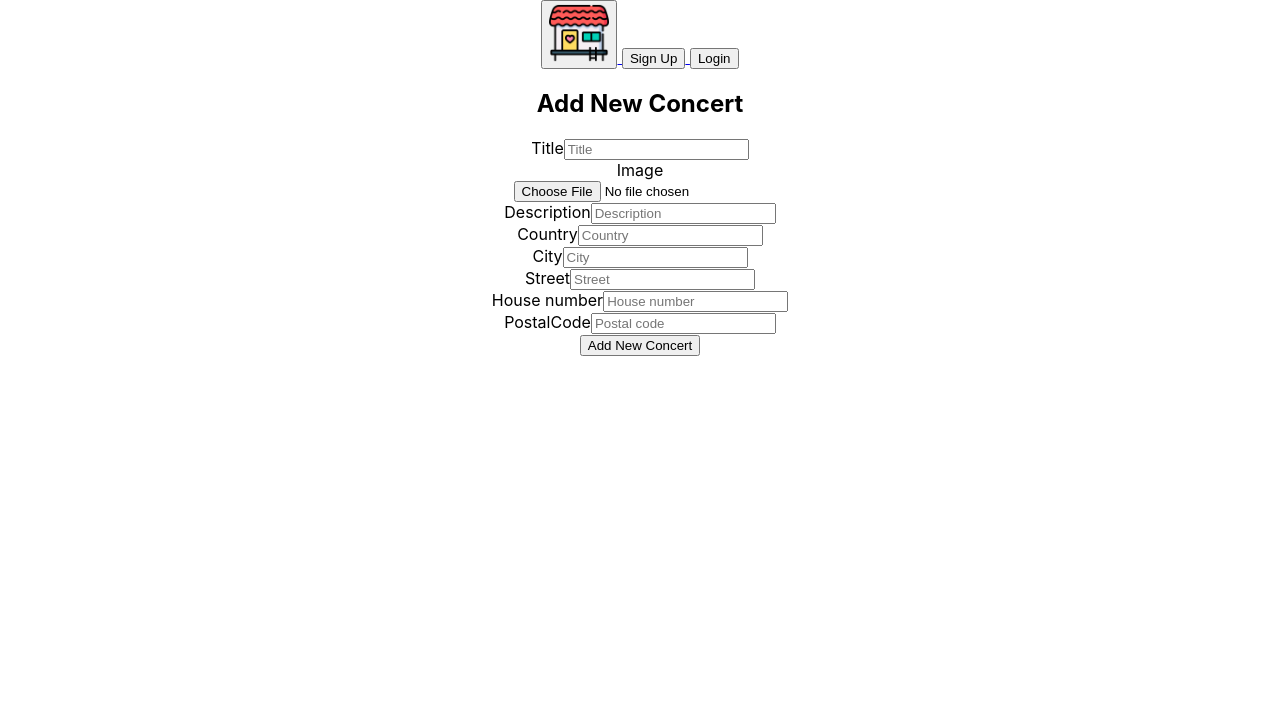
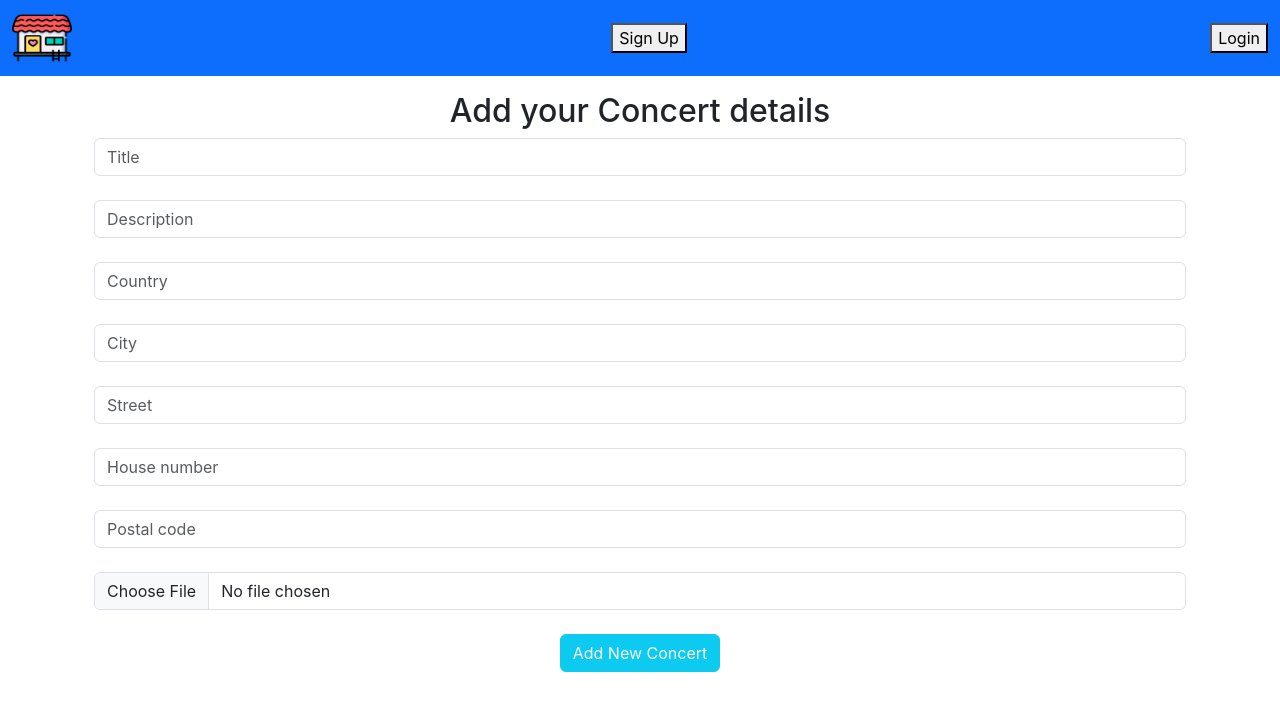
Before and after one commit to Iry-Javi/Music-Vibe-Client, a React (Create React App) app: page /addconcerts in a window 1280 px wide. Shown: the top 710 px of the page. Built offline with nearby package versions, Linux system fonts and the light colour scheme.

Commit message:
edit end add

```diff
--- a/public/index.html
+++ b/public/index.html
@@ -26,7 +26,7 @@
       Learn how to configure a non-root public URL by running `npm run build`.
     -->
     <title>React App</title>
-    <!-- <link href="https://cdn.jsdelivr.net/npm/bootstrap@5.3.0-alpha1/dist/css/bootstrap.min.css" rel="stylesheet" integrity="sha384-GLhlTQ8iRABdZLl6O3oVMWSktQOp6b7In1Zl3/Jr59b6EGGoI1aFkw7cmDA6j6gD" crossorigin="anonymous"> -->
+    <link href="https://cdn.jsdelivr.net/npm/bootstrap@5.3.0-alpha1/dist/css/bootstrap.min.css" rel="stylesheet" integrity="sha384-GLhlTQ8iRABdZLl6O3oVMWSktQOp6b7In1Zl3/Jr59b6EGGoI1aFkw7cmDA6j6gD" crossorigin="anonymous">
   </head>
   <!-- <nav class="navbar bg-body-tertiary">
     <div class="container-fluid">
@@ -50,8 +50,8 @@
   <body>
     <noscript>You need to enable JavaScript to run this app.</noscript>
     <div id="root"></div>
-    <!-- <script src="https://cdn.jsdelivr.net/npm/@popperjs/core@2.11.6/dist/umd/popper.min.js" integrity="sha384-oBqDVmMz9ATKxIep9tiCxS/Z9fNfEXiDAYTujMAeBAsjFuCZSmKbSSUnQlmh/jp3" crossorigin="anonymous"></script>
-    <script src="https://cdn.jsdelivr.net/npm/bootstrap@5.3.0-alpha1/dist/js/bootstrap.min.js" integrity="sha384-mQ93GR66B00ZXjt0YO5KlohRA5SY2XofN4zfuZxLkoj1gXtW8ANNCe9d5Y3eG5eD" crossorigin="anonymous"></script> -->
+    <script src="https://cdn.jsdelivr.net/npm/@popperjs/core@2.11.6/dist/umd/popper.min.js" integrity="sha384-oBqDVmMz9ATKxIep9tiCxS/Z9fNfEXiDAYTujMAeBAsjFuCZSmKbSSUnQlmh/jp3" crossorigin="anonymous"></script>
+    <script src="https://cdn.jsdelivr.net/npm/bootstrap@5.3.0-alpha1/dist/js/bootstrap.min.js" integrity="sha384-mQ93GR66B00ZXjt0YO5KlohRA5SY2XofN4zfuZxLkoj1gXtW8ANNCe9d5Y3eG5eD" crossorigin="anonymous"></script>
     <!--
       This HTML file is a template.
       If you open it directly in the browser, you will see an empty page.
--- a/src/components/AddConcert.jsx
+++ b/src/components/AddConcert.jsx
@@ -3,8 +3,9 @@ import { useNavigate } from 'react-router-dom';
 import axios from 'axios';
 import {AuthContext} from "../context/auth.context"
 
+
 function NewConcert() {
-    const { concert, setConcert } = useContext(AuthContext);
+    const { concert} = useContext(AuthContext);
     const navigate = useNavigate();
     const [title, setTitle] = useState("");
     const [image, setImage] = useState("");
@@ -14,10 +15,9 @@ function NewConcert() {
     const [street, setStreet] = useState("");
     const [houseNumber, setHouseNumber] = useState("");
     const [postalCode, setPostalCode] = useState("");
+
     const handleFileUpload = (e) => {
-
         const uploadData = new FormData();
-
         uploadData.append("image", e.target.files[0]);
 
         axios.post(`${process.env.REACT_APP_API_URL}/api/upload`, uploadData)
@@ -35,6 +35,7 @@ function NewConcert() {
             title, image, description, country,
             city, street, postalCode, houseNumber
         }
+
         console.log({addConcert})
         axios
         .post(`${process.env.REACT_APP_API_URL}/api/concerts`, addConcert, { headers: { Authorization: `Bearer ${storedToken}`}})
@@ -42,61 +43,39 @@ function NewConcert() {
             setTitle(''); setImage(''); setDescription(''); setCountry(''); setCity(''); setStreet(''); setHouseNumber(''); setPostalCode('');
           navigate("/concerts");
         });
-        axios.put(`${process.env.REACT_APP_API_URL}/api/users`, {...concert, image})
-            .then((response)=> {
-                setConcert(response.data.updatedConcert);
-                setImage("")
-            })
-            .catch(err => console.error(err))
     };
 
     return (
     <div>
         <div className='container mt-3'>
-          <h2>Add New Concert</h2>
+          <h2>Add your Concert details</h2>
         <form onSubmit={handleSubmit}>
-            <div className="form-floating mb-3">
-            <label>Title</label>
-                <input type="text" value={title} onChange={(e)=> setTitle(e.target.value)} name="title" className="form-control" placeholder="Title"/>
-            </div>
-            <div className="form-floating mb-3">
-            <label>Image</label>
+
+                <input type="text" value={title} onChange={(e)=> setTitle(e.target.value)} name="title" className="form-control" placeholder='Title'/>
+                <br/>
+                <input type="text" value={description} onChange={(e)=> setDescription(e.target.value)} name="description" className="form-control" placeholder='Description'/>
+                <br/>
+                <input type="text" value={country} onChange={(e) => setCountry(e.target.value)} name="country" className="form-control" placeholder='Country'/>
+                <br/>
+                <input type="text" value={city} onChange={(e) => setCity(e.target.value)} name="city" className="form-control" placeholder='City'/>
+                <br/>
+                <input type="text" value={street} onChange={(e) => setStreet(e.target.value)} name="street" className="form-control" placeholder='Street'/>
+                <br/>
+                <input type="text" value={houseNumber} onChange={(e) => setHouseNumber(e.target.value)} name="house_number" className="form-control" placeholder='House number'/>
+                <br/>
+                <input type="text" value={postalCode} onChange={(e) => setPostalCode(e.target.value)} name="postal_code" className="form-control" placeholder='Postal code'/>
+                <br/>
+
                 {concert && concert.image && <img src={concert.image} alt={"concert_image"} style={{width: '80px', height: '80px'}} />}
                 <form onSubmit={handleSubmit}>
-                <input type="file" onChange={(e) => handleFileUpload(e)} />
+                <input type="file" onChange={(e) => handleFileUpload(e)} name="image" className="form-control" placeholder='Image'/>
                 </form>
-            </div>
-            <div className="form-floating mb-3">
-            <label>Description</label>
-                <input type="text" value={description} onChange={(e)=> setDescription(e.target.value)} name="description" className="form-control" placeholder="Description"/>
-            </div>
-            <div className="form-floating mb-3">
-            <label>Country</label>
-                <input type="text" value={country} onChange={(e) => setCountry(e.target.value)} name="country" className="form-control" placeholder="Country"/>
-            </div>
-            <div className="form-floating mb-3">
-            <label>City</label>
-                <input type="text" value={city} onChange={(e) => setCity(e.target.value)} name="city" className="form-control" placeholder="City"/>
-            </div>
-            <div className="form-floating mb-3">
-            <label>Street</label>
-                <input type="text" value={street} onChange={(e) => setStreet(e.target.value)} name="street" className="form-control" placeholder="Street"/>
-            </div>
-            <div className="form-floating mb-3">
-            <label>House number</label>
-                <input type="text" value={houseNumber} onChange={(e) => setHouseNumber(e.target.value)} name="house_number" className="form-control" placeholder="House number"/>
-            </div>
-            <div className="form-floating mb-3">
-            <label>PostalCode</label>
-                <input type="text" value={postalCode} onChange={(e) => setPostalCode(e.target.value)} name="postal_code" className="form-control" placeholder="Postal code"/>
-            </div>
+                <br/>
+        <div>
+            <button type="submit" className="btn btn-info text-light">Add New Concert</button>
+        </div>
             </form>
-            <div>
-                <button type="submit" className="btn btn-info text-light">Add New Concert</button>
-            </div>
-
         </div>
-
     </div>
   )
   }
--- a/src/components/ConcertCard.jsx
+++ b/src/components/ConcertCard.jsx
@@ -1,10 +1,12 @@
 import { Link } from "react-router-dom";
 
-function ConcertCard ( { title, description, _id } ) {
+function ConcertCard ( { country, city, title, description, _id } ) {
 
   return (
     <div className="ConcertCard card">
       <Link to={`/concerts/${_id}`}>
+        <h3>{country}</h3>
+        <h3>{city}</h3>
         <h3>{title}</h3>
       </Link>
       <p style={{ maxWidth: "400px" }}>{description} </p>
--- a/src/components/Navbar.jsx
+++ b/src/components/Navbar.jsx
@@ -7,27 +7,83 @@ function Navbar() {
   const { isLoggedIn, user, logOutUser } = useContext(AuthContext);
 
   return (
-   <nav>
+   <nav className="navbar navbar-expand bg-primary">
+   <div className="container-fluid justify-content-space-around">
+
       <Link to="/">
-        <button><img src={Home} className="card-img-top " alt="..." style={{width: '60px', height: '60px'}}/></button>
+        <img src={Home} className="navbar-brand" alt="..." style={{width: '60px', height: '60px'}}/>
       </Link>
-      {user && <span>Welcome back {user.username}</span>}
+      {user && <span>Welcome back {user.username}{user && user.image && <img src={user.image} alt={"profile_image"} style={{width: '80px', height: '80px', borderRadius: '75%'}} />}</span>}
 
       {isLoggedIn && (
-        <>
-        <Link to="/profile"> <button>Profile</button> </Link>
+        <div className="d-flex">
         <Link to="/concerts"><button>All Concerts</button></Link>
+          <Link to="/profile"><button>Profile</button></Link>
           <button onClick={logOutUser}>Logout</button>
-        </>
+        </div>
       )}
+
       {!isLoggedIn && (
         <>
           <Link to="/signup"> <button>Sign Up</button> </Link>
           <Link to="/login"> <button>Login</button> </Link>
         </>
       )}
+      </div>
     </nav>
   );
 }
 
 export default Navbar;
+
+
+
+
+
+
+
+
+
+
+
+
+
+// import { Link } from "react-router-dom";
+// import { useContext } from "react";
+// import { AuthContext } from "../context/auth.context";
+// import Home from "../assets/home.logo.png"
+
+// function Navbar() {
+//   const { isLoggedIn, user, logOutUser } = useContext(AuthContext);
+
+//   return (
+//    <nav className="navbar navbar-expand bg-primary">
+//    <div className="container-fluid justify-content-space-around">
+//     {/* <Link to="/search"><button>Search</button></Link> */}
+//       <Link to="/">
+//         <button><img src={Home} className="navbar-brand" alt="..." style={{width: '60px', height: '60px'}}/></button>
+//       </Link>
+//       {user && <span>Welcome back {user.username}</span>}
+
+//       {isLoggedIn && (
+//         <>
+//         <Link to="/profile"> <button>Profile</button> </Link>
+//         <Link to="/concerts"><button>All Concerts</button></Link>
+
+//           <button onClick={logOutUser}>Logout</button>
+//         </>
+//       )}
+//       <div className="d-flex">
+//       {!isLoggedIn && (
+//         <div className="d-flex">
+//         <>
+//           <Link to="/signup"> <button>Sign Up</button> </Link>
+//           <Link to="/login"> <button>Login</button> </Link>
+//         </>
+//       )}
+//       </div>
+//     </nav>
+//   );
+// }
+
+// export default Navbar;
--- a/src/context/auth.context.js
+++ b/src/context/auth.context.js
@@ -1,6 +1,6 @@
 import React, { useState, useEffect, createContext } from "react";
 import axios from "axios";
-
+import { useNavigate } from "react-router";
 
 const AuthContext = createContext();
 
@@ -8,6 +8,7 @@ function AuthProviderWrapper(props) {
   const [isLoggedIn, setIsLoggedIn] = useState(false);
   const [isLoading, setIsLoading] = useState(true);
   const [user, setUser] = useState(null);
+  const navigate = useNavigate()
 
   const storeToken = (token) => {
     localStorage.setItem('authToken', token);
@@ -45,13 +46,14 @@ function AuthProviderWrapper(props) {
     }
   }
 
-  const removeToken = () => {
+    const removeToken = () => {
 
     localStorage.removeItem("authToken");
   }
 
 
   const logOutUser = () => {
+    navigate("/")
 
     removeToken();
 
--- a/src/pages/EditConcert.jsx
+++ b/src/pages/EditConcert.jsx
@@ -1,8 +1,11 @@
 import { useState, useEffect } from "react";
 import { useParams, useNavigate } from "react-router-dom";
 import axios from "axios";
+import {AuthContext} from "../context/auth.context"
+import {useContext} from 'react';
 
 function EditConcert(props) {
+  const { concert} = useContext(AuthContext);
     const [title, setTitle] = useState("");
     const [image, setImage] = useState("");
     const [description, setDescription] = useState("");
@@ -11,6 +14,17 @@ function EditConcert(props) {
     const [street, setStreet] = useState("");
     const [houseNumber, setHouseNumber] = useState("");
     const [postalCode, setPostalCode] = useState("");
+
+        const handleFileUpload = (e) => {
+        const uploadData = new FormData();
+        uploadData.append("image", e.target.files[0]);
+
+        axios.post(`${process.env.REACT_APP_API_URL}/api/upload`, uploadData)
+          .then(response => {
+            setImage(response.data.image);
+          })
+          .catch(err => console.log("Error while uploading the file: ", err));
+      };
 
 
   const { concertId } = useParams();
@@ -60,45 +74,34 @@ function EditConcert(props) {
   return (
     <div className="EditConcert">
       <h3>Edit the Concert</h3>
+      <form onSubmit={handleSubmit}>
 
-      <form onSubmit={handleSubmit}>
-            <div className="form-floating mb-3">
-            <label>Title</label>
-                <input type="text" value={title} onChange={(e)=> setTitle(e.target.value)} name="title" className="form-control" placeholder="Title"/>
-            </div>
-            <div className="form-floating mb-3">
-            <label>Image</label>
-                <input type="text" value={image} onChange={(e)=> setImage(e.target.value)} name="image" className="form-control" placeholder="Image"/>
-            </div>
-            <div className="form-floating mb-3">
-            <label>Description</label>
-                <input type="text" value={description} onChange={(e)=> setDescription(e.target.value)} name="description" className="form-control" placeholder="Description"/>
-            </div>
-            <div className="form-floating mb-3">
-            <label>Country</label>
-                <input type="text" value={country} onChange={(e) => setCountry(e.target.value)} name="country" className="form-control" placeholder="Country"/>
-            </div>
-            <div className="form-floating mb-3">
-            <label>City</label>
-                <input type="text" value={city} onChange={(e) => setCity(e.target.value)} name="city" className="form-control" placeholder="City"/>
-            </div>
-            <div className="form-floating mb-3">
-            <label>Street</label>
-                <input type="text" value={street} onChange={(e) => setStreet(e.target.value)} name="street" className="form-control" placeholder="Street"/>
-            </div>
-            <div className="form-floating mb-3">
-            <label>House number</label>
-                <input type="text" value={houseNumber} onChange={(e) => setHouseNumber(e.target.value)} name="house_number" className="form-control" placeholder="House number"/>
-            </div>
-            <div className="form-floating mb-3">
-            <label>PostalCode</label>
-                <input type="text" value={postalCode} onChange={(e) => setPostalCode(e.target.value)} name="postal_code" className="form-control" placeholder="Postal code"/>
-            </div>
+                <input type="text" value={title} onChange={(e)=> setTitle(e.target.value)} name="title" className="form-control" placeholder='Title'/>
+                <br/>
+                <input type="text" value={description} onChange={(e)=> setDescription(e.target.value)} name="description" className="form-control" placeholder='Description'/>
+                <br/>
+                <input type="text" value={country} onChange={(e) => setCountry(e.target.value)} name="country" className="form-control" placeholder='Country'/>
+                <br/>
+                <input type="text" value={city} onChange={(e) => setCity(e.target.value)} name="city" className="form-control" placeholder='City'/>
+                <br/>
+                <input type="text" value={street} onChange={(e) => setStreet(e.target.value)} name="street" className="form-control" placeholder='Street'/>
+                <br/>
+                <input type="text" value={houseNumber} onChange={(e) => setHouseNumber(e.target.value)} name="house_number" className="form-control" placeholder='House number'/>
+                <br/>
+                <input type="text" value={postalCode} onChange={(e) => setPostalCode(e.target.value)} name="postal_code" className="form-control" placeholder='Postal code'/>
+                <br/>
+
+                {concert && concert.image && <img src={concert.image} alt={"concert_image"} style={{width: '80px', height: '80px'}} />}
+                <form onSubmit={handleSubmit}>
+                <input type="file" onChange={(e) => handleFileUpload(e)} name="image" className="form-control" placeholder='Image'/>
+                </form>
+                <br/>
 
             <div>
                 <input type="submit" value="Submit" />
             </div>
             </form>
+            <p>Or</p>
 
       <button onClick={deleteConcert}>Delete Concert</button>
     </div>
--- a/src/pages/ProfilePage.jsx
+++ b/src/pages/ProfilePage.jsx
@@ -5,7 +5,7 @@ import {AuthContext} from "../context/auth.context"
 
 const ProfilePage = props => {
     const [image, setImage] = useState("");
-    const { user, setUser, isLoggedIn, logOutUser } = useContext(AuthContext);
+    const { user, setUser, isLoggedIn, } = useContext(AuthContext);
 
     const handleFileUpload = (e) => {
 
@@ -37,14 +37,14 @@ const ProfilePage = props => {
           <p>Welcome {user.username}</p>
         </div>
         <div>
-            {user && user.image && <img src={user.image} alt={"profile_image"} style={{width: '80px', height: '80px', borderRadius: '75%'}} />}
+            {/* {user && user.image && <img src={user.image} alt={"profile_image"} style={{width: '80px', height: '80px', borderRadius: '75%'}} />} */}
             {!isLoggedIn && (
         <>
           <Link to="/signup"> <button>Sign Up</button> </Link>
           <Link to="/login"> <button>Login</button> </Link>
         </>
       )}
-            {isLoggedIn && <button onClick={logOutUser}>Log out</button>}
+            {/* {isLoggedIn && <button onClick={logOutUser}>Log out</button>} */}
             {isLoggedIn &&
               <form onSubmit={handleSubmit}>
               <input type="file" onChange={(e) => handleFileUpload(e)} />
```
Also changed, not shown: src/App.js (+7 -7 lines), src/components/ConcertDetails.jsx (deleted, +0 -98 lines), src/components/SearchBar.jsx (+18 -24 lines), src/pages/HomePage.jsx (+8 -75 lines).
